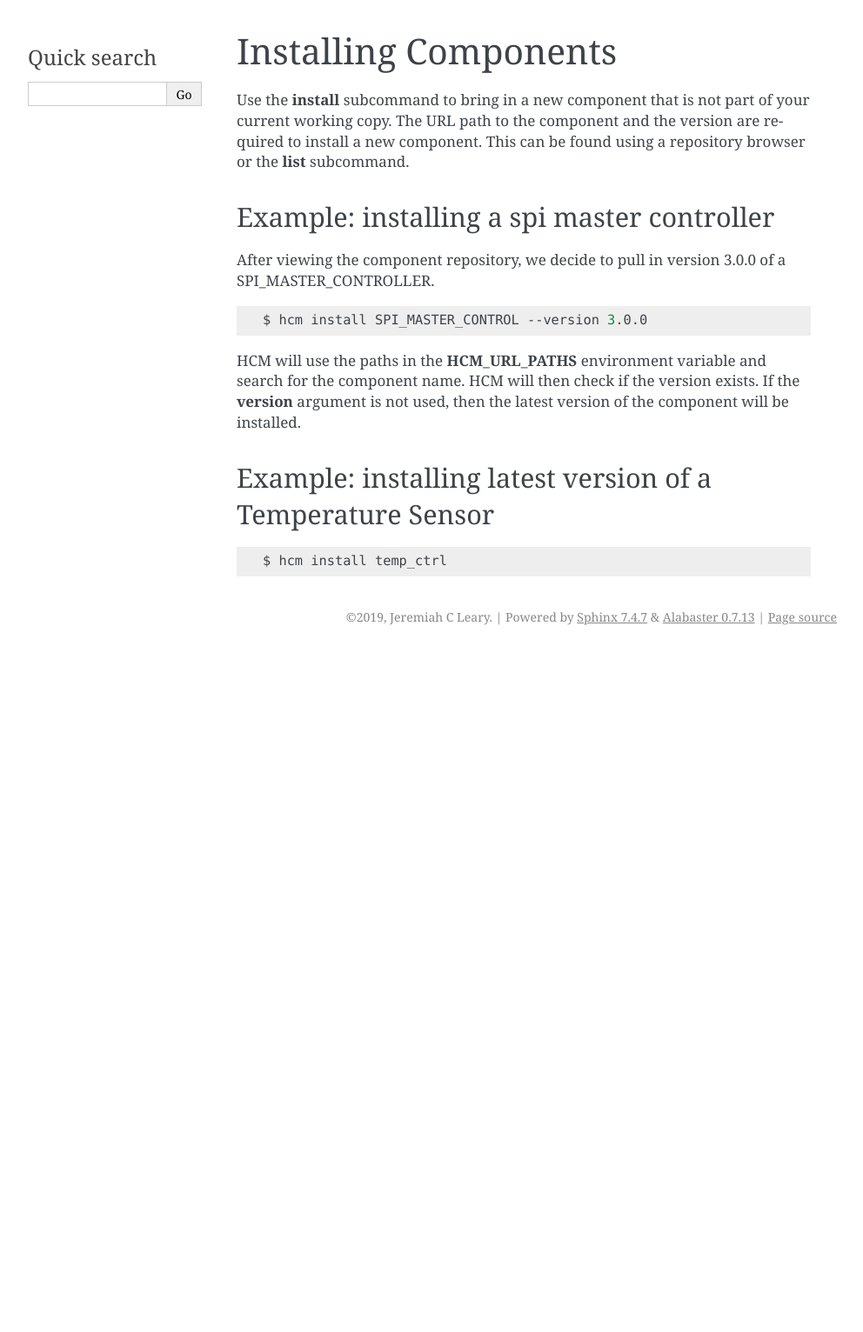
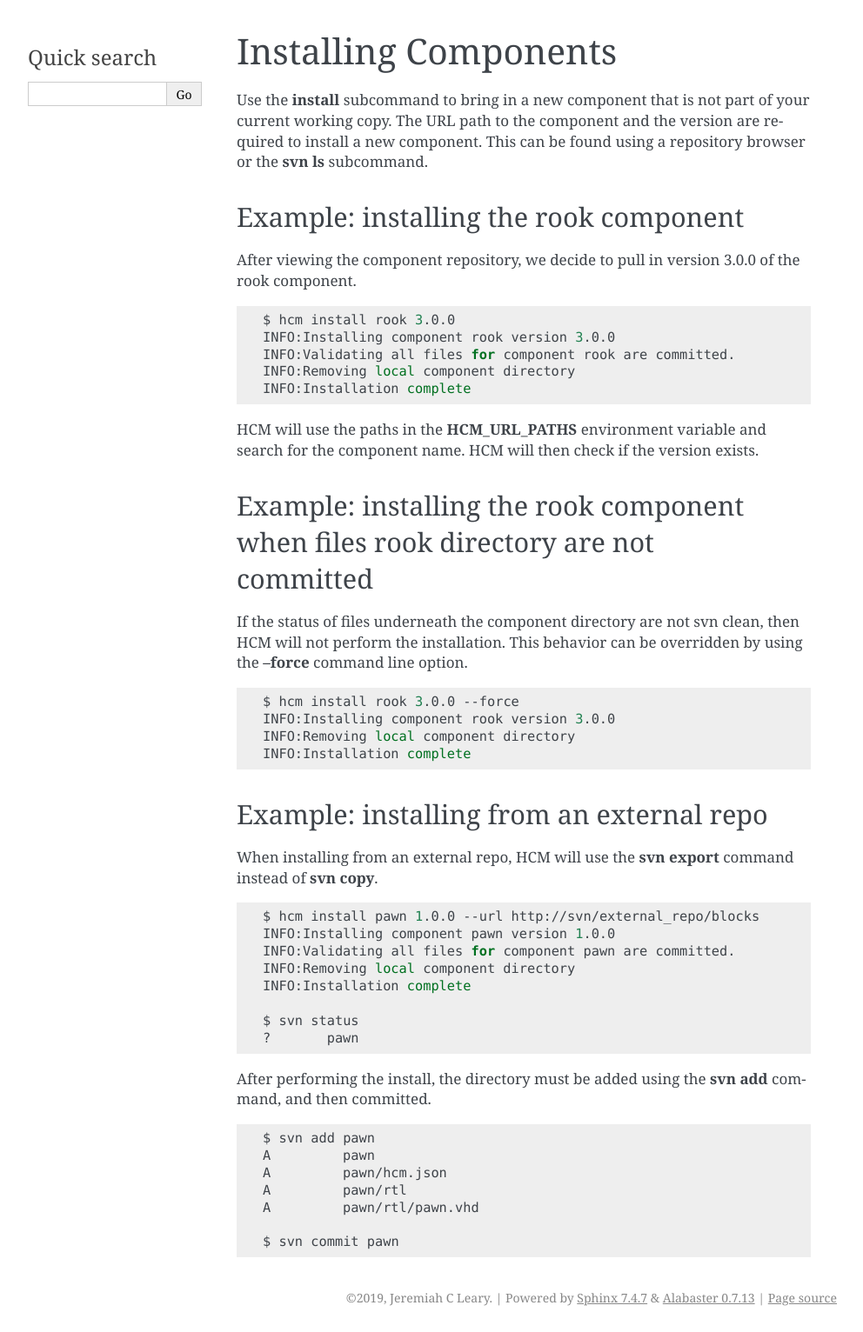
Before and after one commit to jeremiah-c-leary/hdl-component-manager, a Sphinx documentation site: the page built from docs/source/install_subcommand.rst, in a window 1280 px wide. Shown: the whole page at 87% size, without its empty margins (148-1140 px from the left). Built offline with Sphinx 7.4.7, drawn with Linux system fonts in a browser that asks for light colours; before the commit the page ends 900 px from its top, so only the background shows below that.

Commit message:
Updating subcommand documentation to match current implementation.

```diff
--- a/docs/source/install_subcommand.rst
+++ b/docs/source/install_subcommand.rst
@@ -3,24 +3,61 @@ Installing Components
 
 Use the **install** subcommand to bring in a new component that is not part of your current working copy.
 The URL path to the component and the version are required to install a new component.
-This can be found using a repository browser or the **list** subcommand.
+This can be found using a repository browser or the **svn ls** subcommand.
 
-Example:  installing a spi master controller
---------------------------------------------
+Example:  installing the rook component
+---------------------------------------
 
-After viewing the component repository, we decide to pull in version 3.0.0 of a SPI_MASTER_CONTROLLER.
+After viewing the component repository, we decide to pull in version 3.0.0 of the rook component.
 
 .. code-block:: bash
 
-   $ hcm install SPI_MASTER_CONTROL --version 3.0.0
+   $ hcm install rook 3.0.0
+   INFO:Installing component rook version 3.0.0
+   INFO:Validating all files for component rook are committed.
+   INFO:Removing local component directory
+   INFO:Installation complete
 
 HCM will use the paths in the **HCM_URL_PATHS** environment variable and search for the component name.
 HCM will then check if the version exists.
-If the **version** argument is not used, then the latest version of the component will be installed.
 
-Example:  installing latest version of a Temperature Sensor
------------------------------------------------------------
+Example:  installing the rook component when files rook directory are not committed
+-----------------------------------------------------------------------------------
+
+If the status of files underneath the component directory are not svn clean, then HCM will not perform the installation.
+This behavior can be overridden by using the **--force** command line option.
 
 .. code-block:: bash
 
-   $ hcm install temp_ctrl
+   $ hcm install rook 3.0.0 --force
+   INFO:Installing component rook version 3.0.0
+   INFO:Removing local component directory
+   INFO:Installation complete
+
+Example:  installing from an external repo
+------------------------------------------
+
+When installing from an external repo, HCM will use the **svn export** command instead of **svn copy**.
+
+.. code-block:: bash
+
+   $ hcm install pawn 1.0.0 --url http://svn/external_repo/blocks
+   INFO:Installing component pawn version 1.0.0
+   INFO:Validating all files for component pawn are committed.
+   INFO:Removing local component directory
+   INFO:Installation complete
+
+   $ svn status
+   ?       pawn
+
+After performing the install, the directory must be added using the **svn add** command, and then committed.
+
+.. code-block:: bash
+
+   $ svn add pawn
+   A         pawn
+   A         pawn/hcm.json
+   A         pawn/rtl
+   A         pawn/rtl/pawn.vhd
+
+   $ svn commit pawn
--- a/docs/source/publish_subcommand.rst
+++ b/docs/source/publish_subcommand.rst
@@ -12,10 +12,6 @@ There are a couple of requirements before a component can be published.
 HCM uses SVN copy commands to publish components.
 This ensures a history is maintained for the component development.
 
-If the **HCM_URL_PATHS** is defined, and there is a single
-If there is only one path defined in the **HCM_URL_PATHS** environment variable, then the *--url* argument is optional.
-Otherwise HCM will indicate the *--url* argument is required, as it will not know which repo to store the component.
-
 Example:  Publishing a new component
 ------------------------------------
 
--- a/docs/source/theory_of_operation/theory_of_operation.rst
+++ b/docs/source/theory_of_operation/theory_of_operation.rst
@@ -9,4 +9,3 @@ This section details how HCM performs it's tasks.
 .. include:: publishing.rst
 .. include:: installing.rst
 .. include:: listing.rst
-.. include:: conclusion.rst
```
Also changed, not shown: other parts of docs/source/publish_subcommand.rst (+1 -1 lines), docs/source/create_subcommand.rst (+5 -5 lines), docs/source/list_subcommand.rst (+7 -10 lines).
